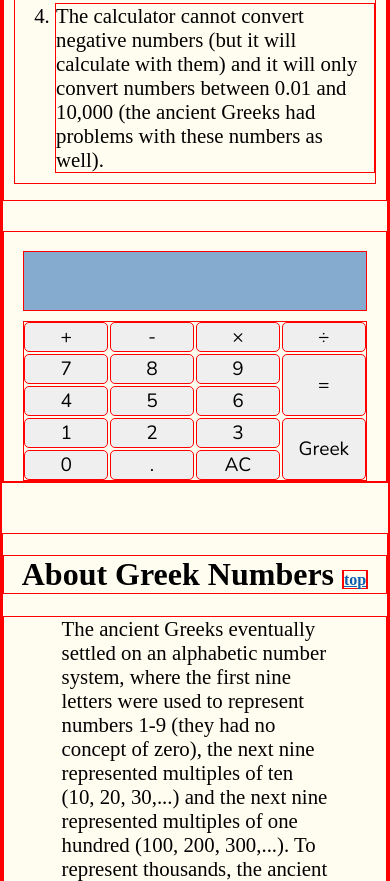
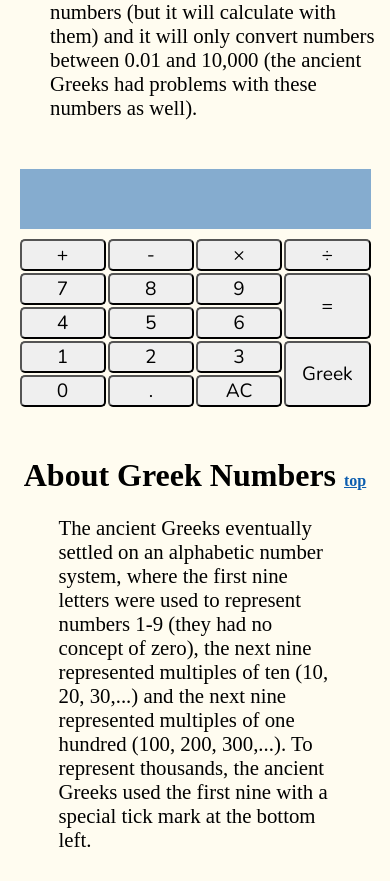
Before and after one commit to Heyzeus85/greek-calculator, a plain HTML site: page index.html in a window 390 px wide. Shown: the part 578-1459 px from the top of the page. Drawn offline with nearby package versions, Linux system fonts and the light colour scheme; a web font is replaced by a local one.

Commit message:
Add files via upload

```diff
--- a/style.css
+++ b/style.css
@@ -158,10 +158,6 @@ button {
 }
 
 @media (max-width: 680px) {
-    * {
-        border: 1px solid red;
-    }
-
     .body {
         overflow-x: hidden;
     }
@@ -199,6 +195,6 @@ button {
     }
 
     .about p {
-        word-wrap: break-word;
+        overflow-wrap: break-word;
     }
 }
```
